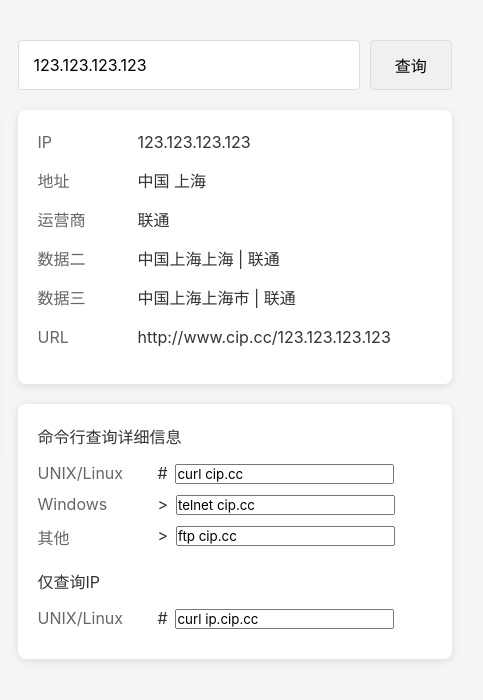
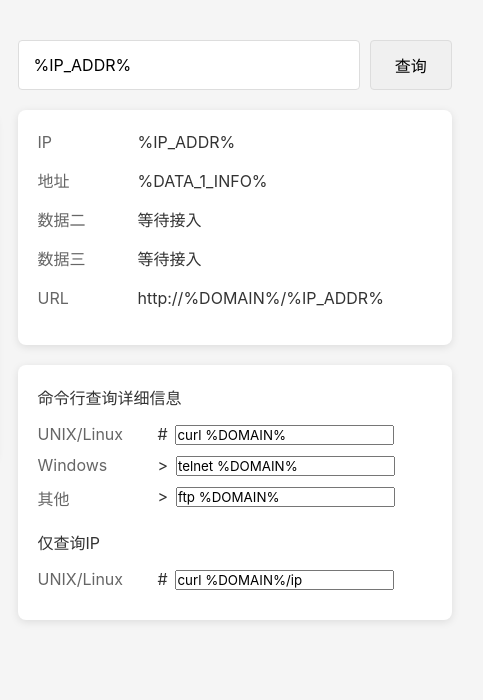
Before and after one commit to soulteary/ip-helper, a plain HTML site: page public/index.template.html in a window 1280 px wide. Shown: the full height of the page, 507-990 px from the left. Drawn offline with Linux system fonts and the light colour scheme.

Commit message:
feat: query client ip

```diff
--- a/public/index.template.html
+++ b/public/index.template.html
@@ -151,34 +151,34 @@
       </div>
       <div class="main-content">
         <div class="search-container">
-          <input type="text" class="search-input" placeholder="请输入要查询的 IP 地址" value="123.123.123.123" />
+          <input type="text" class="search-input" placeholder="请输入要查询的 IP 地址" value="%IP_ADDR%" />
           <button class="search-button">查询</button>
         </div>
 
         <div class="result-container">
           <div class="result-row">
             <div class="result-label">IP</div>
-            <div class="result-value">123.123.123.123</div>
+            <div class="result-value">%IP_ADDR%</div>
           </div>
           <div class="result-row">
             <div class="result-label">地址</div>
-            <div class="result-value">中国 上海</div>
+            <div class="result-value">%DATA_1_INFO%</div>
           </div>
-          <div class="result-row">
+          <!-- <div class="result-row">
             <div class="result-label">运营商</div>
             <div class="result-value">联通</div>
-          </div>
+          </div> -->
           <div class="result-row">
             <div class="result-label">数据二</div>
-            <div class="result-value">中国上海上海 | 联通</div>
+            <div class="result-value">等待接入</div>
           </div>
           <div class="result-row">
             <div class="result-label">数据三</div>
-            <div class="result-value">中国上海上海市 | 联通</div>
+            <div class="result-value">等待接入</div>
           </div>
           <div class="result-row">
             <div class="result-label">URL</div>
-            <div class="result-value">http://www.cip.cc/123.123.123.123</div>
+            <div class="result-value">http://%DOMAIN%/%IP_ADDR%</div>
           </div>
         </div>
 
@@ -190,7 +190,7 @@
             </div>
             <div class="command-code">
               <span class="command-prompt">#</span>
-              <input id="command-curl" type="text" value="curl cip.cc" />
+              <input id="command-curl" type="text" value="curl %DOMAIN%" />
             </div>
           </div>
           <div class="command-row">
@@ -199,7 +199,7 @@
             </div>
             <div class="command-code">
               <span class="command-prompt">></span>
-              <input id="command-telenet" type="text" value="telnet cip.cc" />
+              <input id="command-telenet" type="text" value="telnet %DOMAIN%" />
             </div>
           </div>
           <div class="command-row">
@@ -208,7 +208,7 @@
             </div>
             <div class="command-code">
               <span class="command-prompt">></span>
-              <input id="command-ftp" type="text" value="ftp cip.cc" />
+              <input id="command-ftp" type="text" value="ftp %DOMAIN%" />
             </div>
           </div>
 
@@ -219,7 +219,7 @@
             </div>
             <div class="command-code">
               <span class="command-prompt">#</span>
-              <input id="command-curl-ip-only" type="text" value="curl ip.cip.cc" />
+              <input id="command-curl-ip-only" type="text" value="curl %DOMAIN%/ip" />
             </div>
           </div>
         </div>
```
Also changed, not shown: 1 other file.
